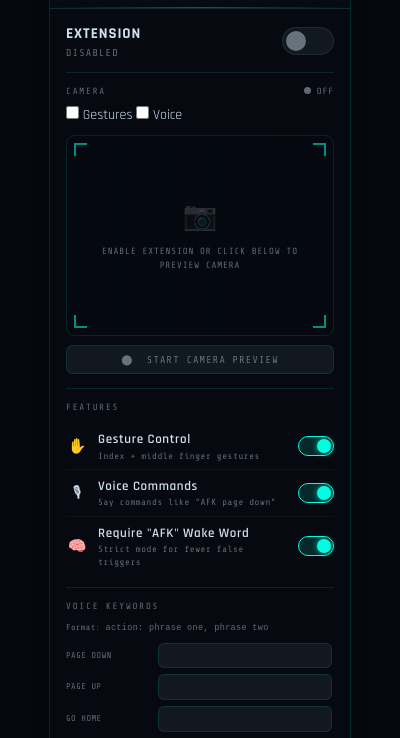
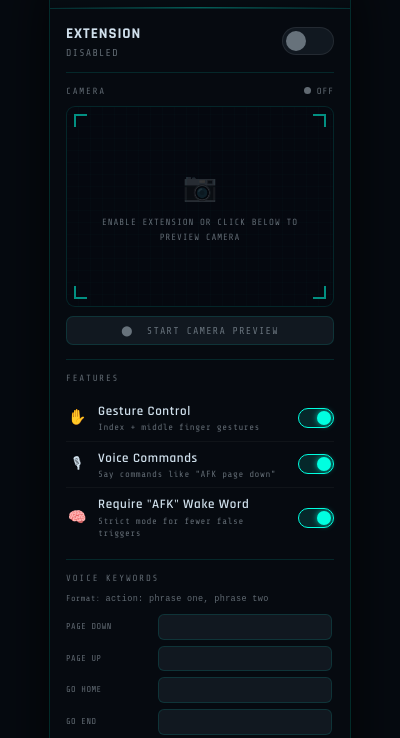
Before and after one commit to jessicapatricia012/cmd-f-2026, a browser extension: page popup/popup.html in a window 400 px wide. Shown: the part 79-817 px from the top of the page. Drawn offline with nearby package versions, Linux system fonts and the light colour scheme.

Commit message:
delete old toggle for gesture and voice

```diff
--- a/popup/popup.html
+++ b/popup/popup.html
@@ -249,12 +249,6 @@
         <button id="btn-open-tab">Grant permission in new tab</button>
         <button id="btn-open-settings">Open Chrome camera settings</button>
       </section>
-
-      <!-- Mode selection placeholder -->
-      <section class="modes">
-        <label><input type="checkbox" id="gestures" /> Gestures</label>
-        <label><input type="checkbox" id="voice" /> Voice</label>
-      </section>
     </main>
 
       <div class="cam-feed-wrap" id="cam-feed-wrap">
```
